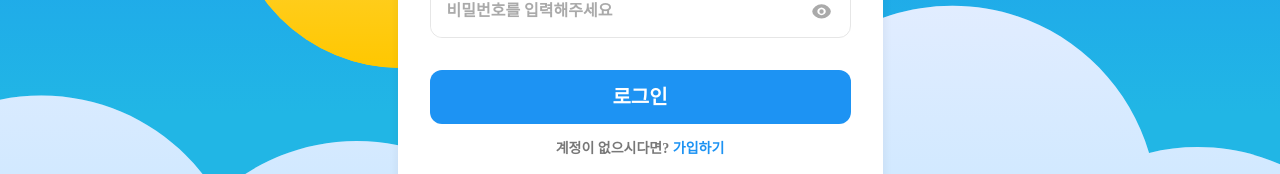
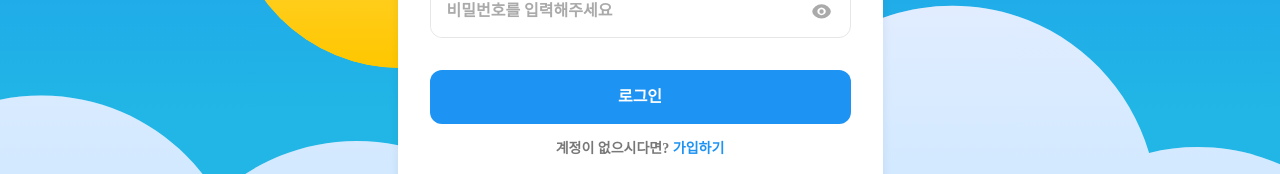
Before and after one commit to apeun-gidaechi/seugi-desktop, a React (Vite) app: page / in a window 1280 px wide. Shown: the part 354-528 px from the top of the page. Built offline with nearby package versions, Linux system fonts and the light colour scheme; the HTML template or start-up script is replaced by a standard one.

Commit message:
style :: button css

```diff
--- a/src/components/button/Button.style.ts
+++ b/src/components/button/Button.style.ts
@@ -17,7 +17,7 @@ export const Continuebtn = styled.button`
     background: ${SeugiColor.Primary500};
 
     color: ${SeugiColor.White};
-    ${SeugiFont.subtitle.subtitle1};
+    ${SeugiFont.subtitle.subtitle2};
 
     cursor: pointer;
 
```
